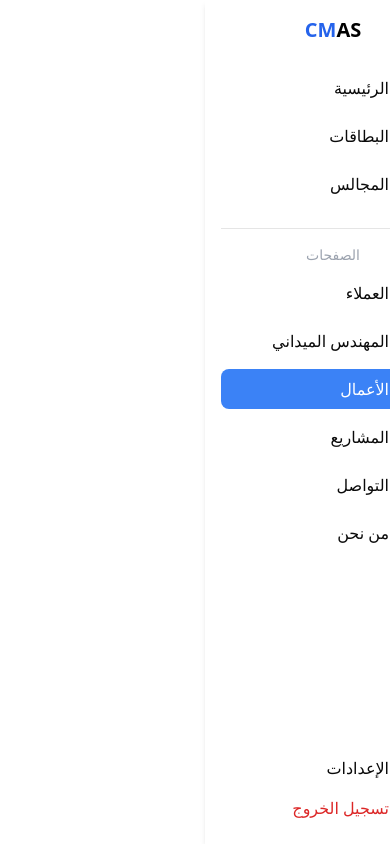
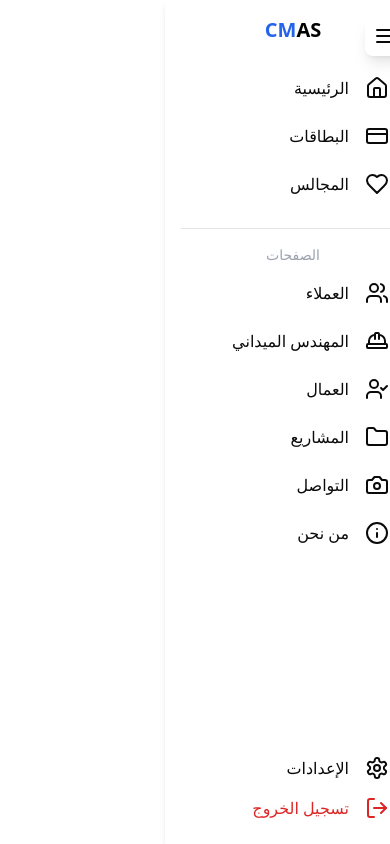
Before and after one commit to U-Apps/CMAS-Frontend, a React (Vite) app: page /pages/works in a window 390 px wide. Built offline with nearby package versions, Linux system fonts and the light colour scheme; no server answers.

Commit message:
Refactor App and Sidebar components for improved layout and state management; implement sidebar toggle functionality

```diff
--- a/src/App.jsx
+++ b/src/App.jsx
@@ -1,25 +1,32 @@
-// import { Routes, Route, Navigate } from "react-router-dom";
+// App.js
+import { useState } from "react";
+import { Routes, Route } from "react-router-dom";
 import { Toaster } from "sonner";
-// import Clients from "./pages/client";
-// import Workers from "./pages/worker";
 import Sidebar from "./components/Sidebar/Sidebar";
-import { Routes, Route } from "react-router-dom";
 import Client from "./pages/client";
-// import Project from "./pages/project";
-// import SiteEngineer from "./pages/siteEngineer";
 import Worker from "./pages/worker";
 
 function App() {
+  const [isSidebarOpen, setIsSidebarOpen] = useState(true);
+
   return (
-    <div className="flex">
-      <Sidebar />
-      <div className="flex-1 p-4">
+    <div className="flex min-h-screen">
+      <Sidebar
+        isOpen={isSidebarOpen}
+        onToggle={() => setIsSidebarOpen(!isSidebarOpen)}
+      />
+
+      {/* المحتوى الرئيسي */}
+      <div
+        className={`flex-1 transition-all duration-300 p-4 ${
+          isSidebarOpen ? "md:mr-64" : "md:mr-16"
+        }`}
+      >
         <Routes>
-          <Route path="/pages/clients" element={<Client />} />
-          {/* <Route path="/pages/projects" element={<Project />} /> */}
-          {/* <Route path="/pages/site-engineer" element={<SiteEngineer />} /> */}
-          <Route path="/pages/works" element={<Worker />} />
+          <Route path="clients" element={<Client />} />
+          <Route path="worker" element={<Worker />} />
         </Routes>
+        <Toaster />
       </div>
     </div>
   );
--- a/src/components/Sidebar/Sidebar.jsx
+++ b/src/components/Sidebar/Sidebar.jsx
@@ -1,4 +1,4 @@
-import { useState } from "react";
+import { useState, useMemo } from "react";
 import { NavLink } from "react-router-dom";
 import {
   Home,
@@ -10,39 +10,53 @@ import {
   Folder,
   Info,
   Camera,
-  Briefcase,
   HardHat,
+  UserCheck,
   Menu,
 } from "lucide-react";
 
 const Sidebar = () => {
   const [isOpen, setIsOpen] = useState(true);
 
-  const menuItems = [
-    { name: "الرئيسية", icon: Home, path: "/dashboard" },
-    { name: "البطاقات", icon: CreditCard, path: "/cards" },
-    { name: "المجالس", icon: Heart, path: "/boards" },
-  ];
+  const menuItems = useMemo(
+    () => [
+      { name: "الرئيسية", icon: Home, path: "/dashboard" },
+      { name: "البطاقات", icon: CreditCard, path: "/cards" },
+      { name: "المجالس", icon: Heart, path: "/boards" },
+    ],
+    []
+  );
 
-  const pages = [
-    { name: "العملاء", icon: Users, path: "/pages/clients" },
-    { name: "المهندس الميداني", icon: HardHat, path: "/pages/site-engineer" },
-    { name: "الأعمال", icon: Briefcase, path: "pages/works" },
-    { name: "المشاريع", icon: Folder, path: "pages/projects" },
-    { name: "التواصل", icon: Camera, path: "pages/contact" },
-    { name: "من نحن", icon: Info, path: "pages/about-us" },
-  ];
+  const pages = useMemo(
+    () => [
+      { name: "العملاء", icon: Users, path: "clients" },
+      { name: "المهندس الميداني", icon: HardHat, path: "site-engineer" },
+      { name: "العمال", icon: UserCheck, path: "worker" },
+      { name: "المشاريع", icon: Folder, path: "projects" },
+      { name: "التواصل", icon: Camera, path: "contact" },
+      { name: "من نحن", icon: Info, path: "about-us" },
+    ],
+    []
+  );
 
   return (
-    <div className="flex flex-row-reverse">
-      <button className="p-2 md:hidden" onClick={() => setIsOpen(!isOpen)}>
+    <>
+      {/* زر القائمة للجوال */}
+      <button
+        className="p-2 md:hidden fixed right-4 top-4 z-50 bg-white rounded-lg shadow-lg"
+        onClick={() => setIsOpen(!isOpen)}
+      >
         <Menu />
       </button>
+
+      {/* الشريط الجانبي */}
       <div
-        className={`${
-          isOpen ? "w-64" : "w-16"
-        } min-h-screen bg-white shadow-md p-4 flex flex-col transition-all duration-300 right-0 fixed`}
+        className={`fixed right-0 min-h-screen bg-white shadow-md p-4 flex flex-col transition-all duration-300 ${
+          isOpen ? "w-64" : "w-16 -right-16 md:-right-0"
+        }`}
+        style={{ direction: "rtl" }}
       >
+        {/* العنوان */}
         <h1
           className={`text-xl font-bold text-blue-600 mb-6 text-center ${
             !isOpen && "hidden"
@@ -50,11 +64,15 @@ const Sidebar = () => {
         >
           CM<span className="text-black">AS</span>
         </h1>
+
+        {/* القوائم */}
         <nav>
+          {/* القائمة الرئيسية */}
           {menuItems.map(({ name, icon: Icon, path }) => (
             <NavLink
+              key={name}
               to={path}
-              key={name}
+              end
               className={({ isActive }) =>
                 `flex items-center px-4 py-2 w-full text-right rounded-lg mb-2 ${
                   isActive ? "bg-blue-500 text-white" : "hover:bg-gray-200"
@@ -66,19 +84,22 @@ const Sidebar = () => {
             </NavLink>
           ))}
         </nav>
+
         <hr className="my-4" />
-        <span
-          className={`text-gray-400 text-sm mb-2 text-center ${
-            !isOpen && "hidden"
-          }`}
-        >
-          الصفحات
-        </span>
+
+        {/* صفحات إضافية */}
+        {isOpen && (
+          <span className="text-gray-400 text-sm mb-2 text-center">
+            الصفحات
+          </span>
+        )}
+
         <nav>
           {pages.map(({ name, icon: Icon, path }) => (
             <NavLink
+              key={name}
               to={path}
-              key={name}
+              end
               className={({ isActive }) =>
                 `flex items-center px-4 py-2 w-full text-right rounded-lg mb-2 ${
                   isActive ? "bg-blue-500 text-white" : "hover:bg-gray-200"
@@ -90,9 +111,12 @@ const Sidebar = () => {
             </NavLink>
           ))}
         </nav>
+
+        {/* الإعدادات وتسجيل الخروج */}
         <div className="mt-auto">
           <NavLink
             to="/settings"
+            end
             className={({ isActive }) =>
               `flex items-center px-4 py-2 w-full text-right rounded-lg ${
                 isActive ? "bg-blue-500 text-white" : "hover:bg-gray-200"
@@ -102,8 +126,10 @@ const Sidebar = () => {
             <Settings className="ml-2" />
             {isOpen && <span className="mr-2">الإعدادات</span>}
           </NavLink>
+
           <NavLink
             to="/logout"
+            end
             className={({ isActive }) =>
               `flex items-center px-4 py-2 w-full text-right rounded-lg text-red-600 ${
                 isActive ? "bg-red-500 text-white" : "hover:bg-gray-200"
@@ -115,7 +141,7 @@ const Sidebar = () => {
           </NavLink>
         </div>
       </div>
-    </div>
+    </>
   );
 };
 
```
